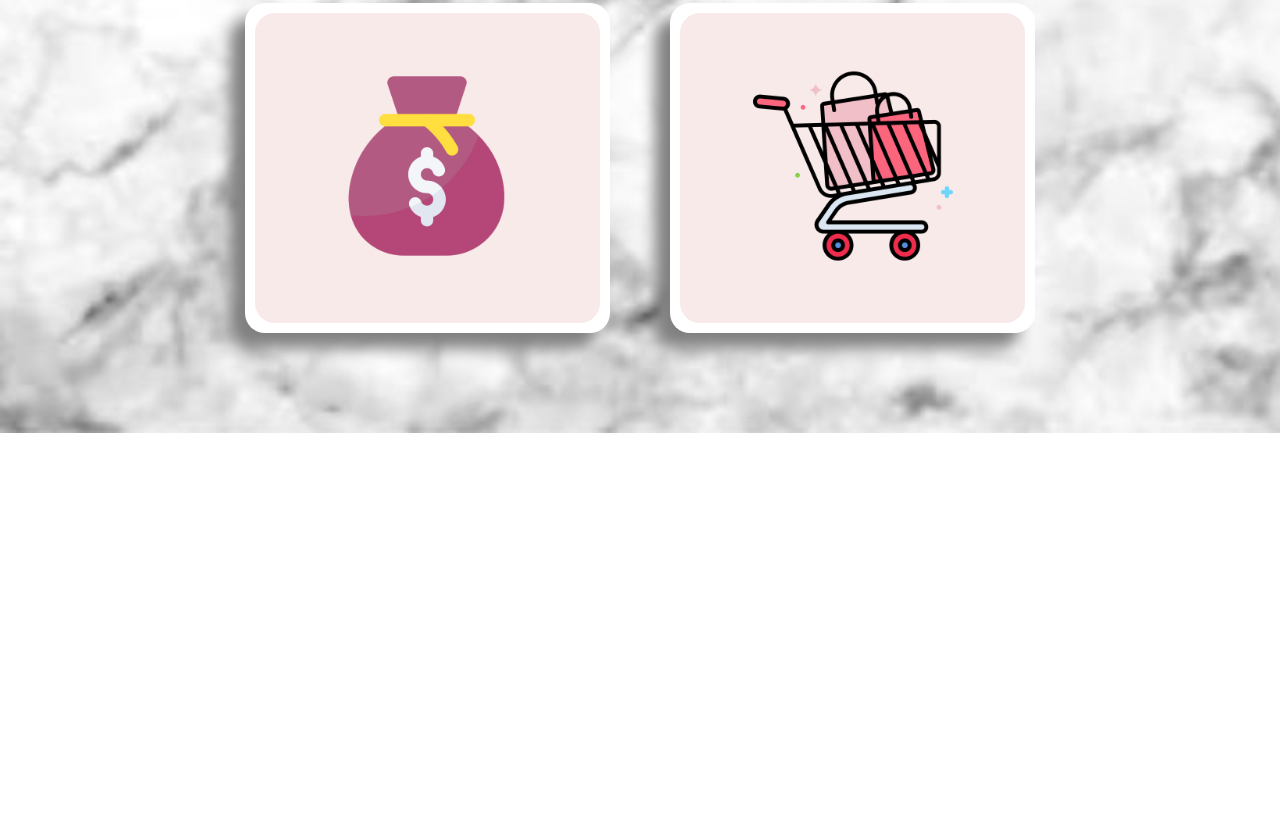
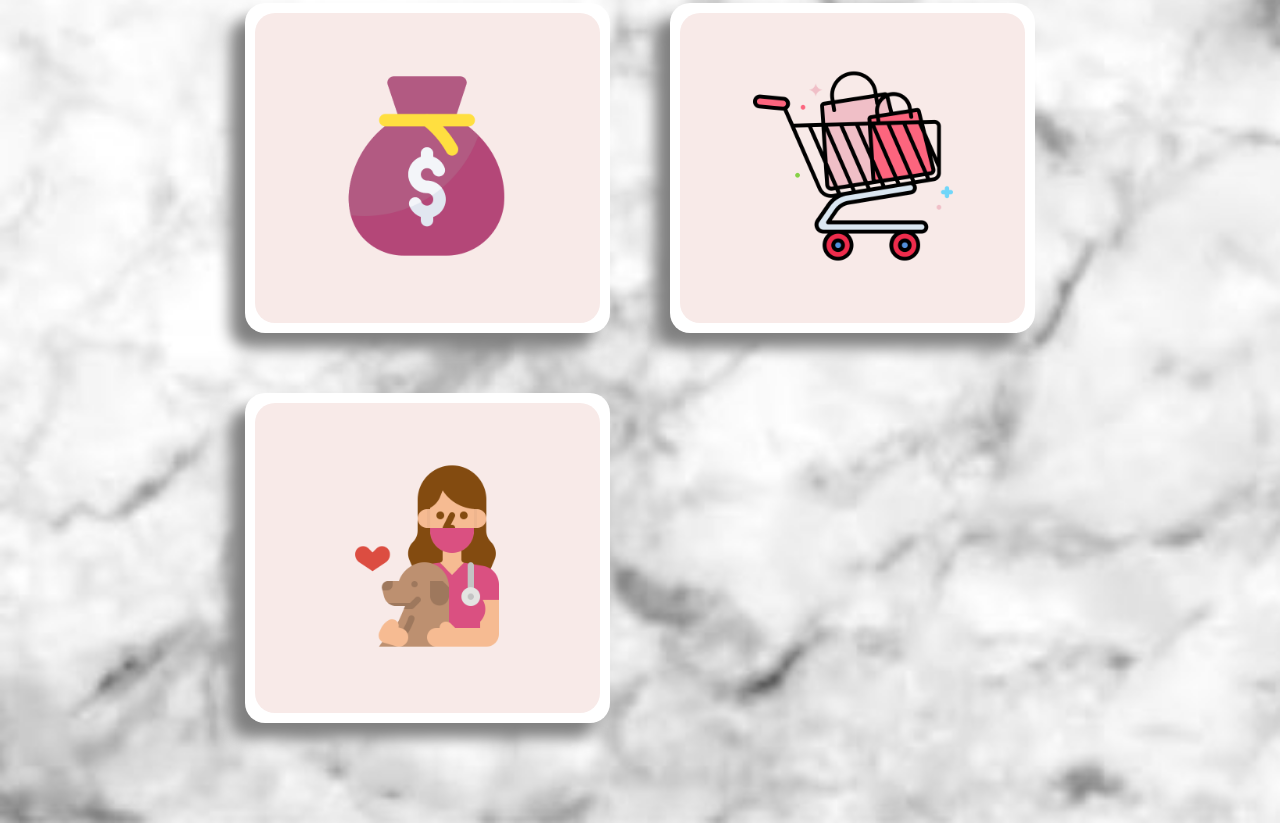
Before and after one commit to GiselleWandurraga/Portafolio, a plain HTML site: page index.html in a window 1280 px wide. Shown: the part 1747-2570 px from the top of the page. Before the commit the page ends 2180 px from the top, so only its background shows below. Drawn offline with Linux system fonts and the light colour scheme.

Commit message:
veterinaria

```diff
--- a/index.html
+++ b/index.html
@@ -73,6 +73,13 @@
                     </a>
                 </div>
             </div>
+            <div class="carrito cuadro">
+                <div class="tarjeta">
+                    <a href="https://gisellewandurraga.github.io/Veterinaria/">
+                        <img class="logos" src="./veterinario.png" alt="imagen">
+                    </a>
+                </div>
+            </div>
         </div>
 
 
```
Also changed, not shown: veterinario.png (added).
